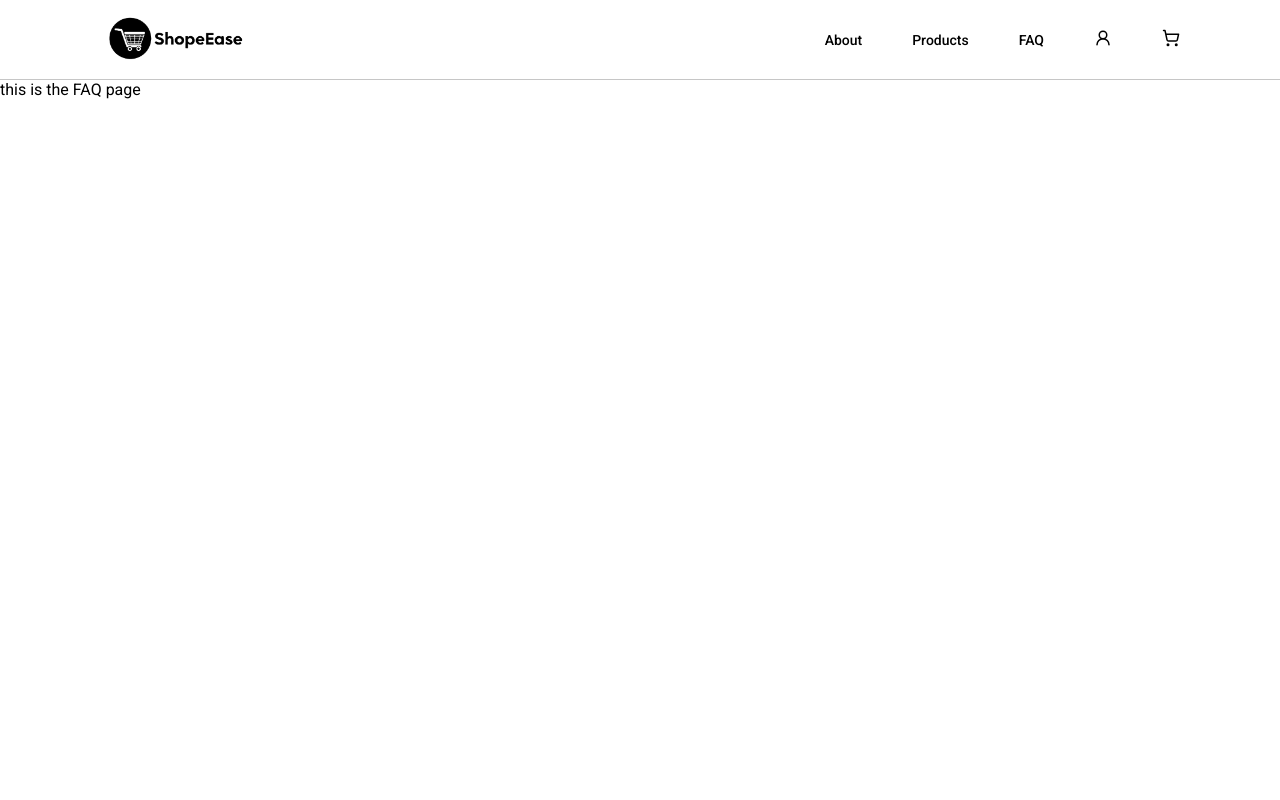
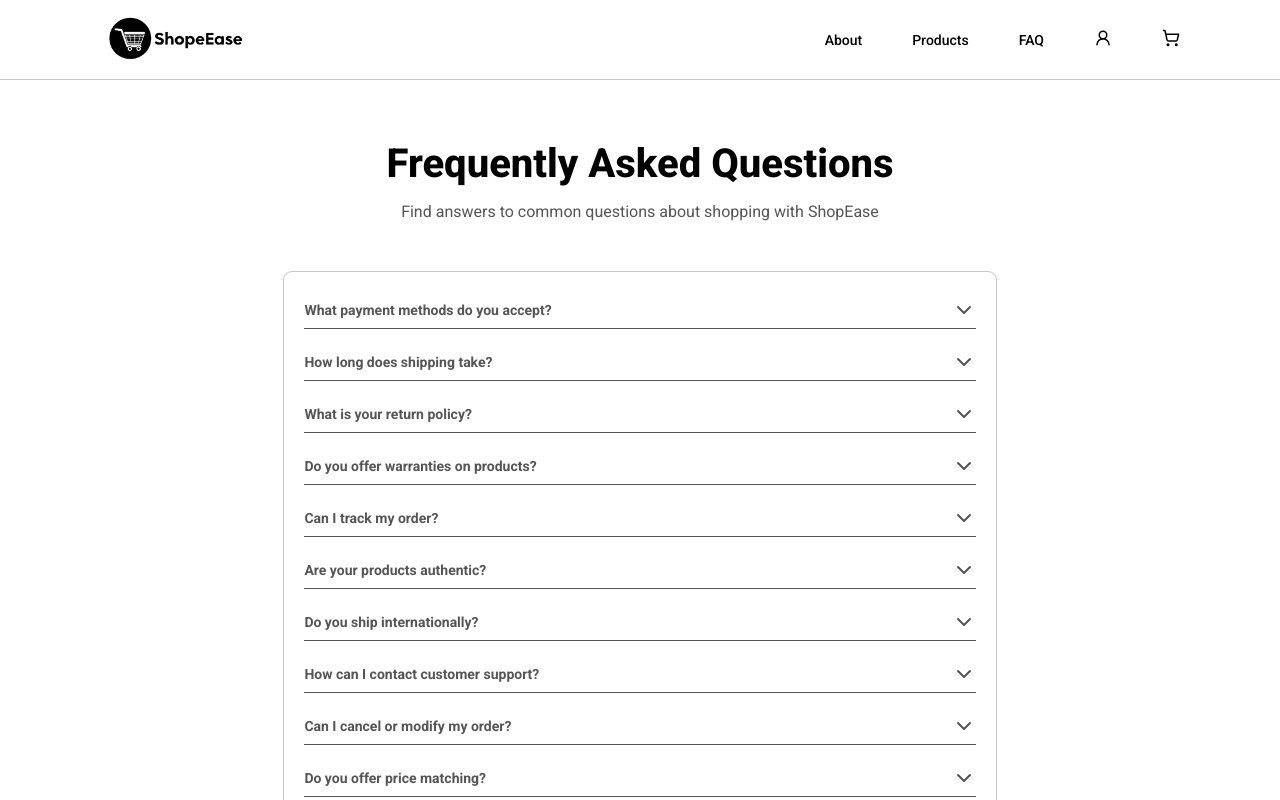
Before and after one commit to assumaqn/ShopEase, a React (Vite) app: page /faq in a window 1280 px wide. Shown: the top 800 px of the page. Built offline with nearby package versions, Linux system fonts and the light colour scheme.

Commit message:
adding the FAQ page content

```diff
--- a/src/Components/AboutDetail.jsx
+++ b/src/Components/AboutDetail.jsx
@@ -1,6 +1,7 @@
 function AboutDetail() {
   return (
     <section
+      className="section section--hidden"
       style={{
         backgroundColor: " #e7edf381",
         padding: "70px 0",
--- a/src/Components/AboutMission.jsx
+++ b/src/Components/AboutMission.jsx
@@ -1,7 +1,7 @@
 function AboutMission() {
   return (
     <section
-      className="mession"
+      className="section section--hidden"
       style={{
         padding: "90px 0",
       }}
--- a/src/Components/AboutValues.jsx
+++ b/src/Components/AboutValues.jsx
@@ -2,7 +2,7 @@ import styles from "./AboutValues.module.css";
 import { UsersRound, ShieldCheck, Heart, Zap } from "lucide-react";
 function AboutValues() {
   return (
-    <section className={styles.section}>
+    <section className={`section section--hidden ${styles.section}`}>
       <h2>Our Core Values</h2>
       <div className={styles.values}>
         <Value
--- a/src/pages/About.jsx
+++ b/src/pages/About.jsx
@@ -1,10 +1,17 @@
+import { useEffect } from "react";
 import AboutDetail from "../Components/AboutDetail";
 import AboutMission from "../Components/AboutMission";
 import AboutValues from "../Components/AboutValues";
 import PageNav from "../Components/PageNav";
 import aboutHero from "../assets/aboutHero.jpg";
 import styles from "./About.module.css";
+import { sectionObserv } from "../Hooks/Observer";
+
 function About() {
+  useEffect(() => {
+    sectionObserv();
+  }, []);
+
   return (
     <>
       <PageNav />
@@ -29,7 +36,7 @@ function AboutContent() {
       </h1>
       <p>
         We're on a mission to make premium technology accessible to everyone.
-        Since 2020, ShopEase has been the trusted destination for tech
+        Since 2025, ShopEase has been the trusted destination for tech
         enthusiasts seeking quality products at competitive prices.
         <br />
         <br /> With over 50,000 satisfied customers and a 4.8-star rating, we've
--- a/src/pages/FAQ.jsx
+++ b/src/pages/FAQ.jsx
@@ -1,10 +1,148 @@
 import PageNav from "../Components/PageNav";
+import { ChevronDown } from "lucide-react";
+import { Link } from "react-router";
+
+const faqs = [
+  {
+    question: "What payment methods do you accept?",
+    answer:
+      "We accept all major credit cards (Visa, MasterCard, American Express), PayPal, Apple Pay, and Google Pay. All transactions are secured with SSL encryption.",
+  },
+  {
+    question: "How long does shipping take?",
+    answer:
+      "Standard shipping takes 5-7 business days. Express shipping (2-3 business days) and overnight shipping options are also available at checkout. Free shipping is available on orders over $100.",
+  },
+  {
+    question: "What is your return policy?",
+    answer:
+      "We offer a 30-day money-back guarantee on all products. Items must be in original condition with all packaging and accessories. Simply contact our support team to initiate a return.",
+  },
+  {
+    question: "Do you offer warranties on products?",
+    answer:
+      "Yes! All products come with a manufacturer's warranty. Most items include a 1-2 year warranty. Extended warranty options are available at checkout for additional coverage.",
+  },
+  {
+    question: "Can I track my order?",
+    answer:
+      "Absolutely! Once your order ships, you'll receive a tracking number via email. You can use this to monitor your package's journey to your doorstep.",
+  },
+  {
+    question: "Are your products authentic?",
+    answer:
+      "Yes, we guarantee 100% authentic products. We work directly with manufacturers and authorized distributors. Every product comes with proper documentation and warranty cards.",
+  },
+  {
+    question: "Do you ship internationally?",
+    answer:
+      "Currently, we ship within the United States and Canada. We're working on expanding to more countries soon. Subscribe to our newsletter for updates on international shipping.",
+  },
+  {
+    question: "How can I contact customer support?",
+    answer:
+      "Our customer support team is available Monday-Friday, 9am-6pm EST. You can reach us via email at support@shopease.com, call us at +1 (555) 123-4567, or use our live chat feature.",
+  },
+  {
+    question: "Can I cancel or modify my order?",
+    answer:
+      "Orders can be cancelled or modified within 1 hour of placement. After that, the order enters our fulfillment process. Contact us immediately if you need to make changes.",
+  },
+  {
+    question: "Do you offer price matching?",
+    answer:
+      "Yes! If you find a lower price on an identical product from an authorized retailer, we'll match it. Contact our sales team with proof of the lower price within 7 days of your purchase.",
+  },
+  {
+    question: "What if I receive a damaged product?",
+    answer:
+      "We're sorry if that happens! Contact us within 48 hours of delivery with photos of the damage. We'll arrange for a replacement or full refund, including return shipping costs.",
+  },
+  {
+    question: "Do you have a loyalty program?",
+    answer:
+      "Yes! Our ShopEase Rewards program gives you points for every purchase. Points can be redeemed for discounts on future orders. Sign up is free and automatic with your first purchase.",
+  },
+];
 
 function FAQ() {
   return (
-    <div>
+    <>
       <PageNav />
-      this is the FAQ page
+      <section
+        style={{
+          padding: "60px 0",
+          display: "flex",
+          maxWidth: "100%",
+          alignItems: "center",
+          justifyContent: "center",
+          flexDirection: "column",
+          gap: "20px",
+        }}
+      >
+        <di>
+          <h2
+            style={{
+              textAlign: "center",
+              fontSize: "40px",
+              fontWeight: "800",
+              marginBottom: "15px",
+            }}
+          >
+            Frequently Asked Questions
+          </h2>
+          <p
+            style={{
+              textAlign: "center",
+              fontSize: "16px",
+              color: "#555",
+              marginBottom: "30px",
+            }}
+          >
+            Find answers to common questions about shopping with ShopEase
+          </p>
+        </di>
+        <Accordian />
+        <p style={{ fontSize: "15px", marginTop: "15px", color: "#555" }}>
+          Didn't find what you were looking for?
+        </p>
+        <Link to="#" style={{ color: "#0353a4" }}>
+          Contact our support team
+        </Link>
+      </section>
+    </>
+  );
+}
+
+function Accordian() {
+  return (
+    <div
+      style={{
+        display: "flex",
+        flexDirection: "column",
+        padding: "20px",
+        borderRadius: "9px",
+        border: "1px solid #5555",
+      }}
+    >
+      {faqs.map((faq) => (
+        <span
+          style={{
+            borderWidth: "75%",
+            borderBottom: "1px solid #555",
+            marginBottom: "15px",
+            display: "flex",
+            gap: "25rem",
+            justifyContent: "space-between",
+            alignItems: "center",
+          }}
+        >
+          <h4 style={{ fontSize: "14px", color: "#555", padding: "10px 0" }}>
+            {faq.question}
+          </h4>
+          <ChevronDown color="#555" />
+        </span>
+      ))}
     </div>
   );
 }
```
